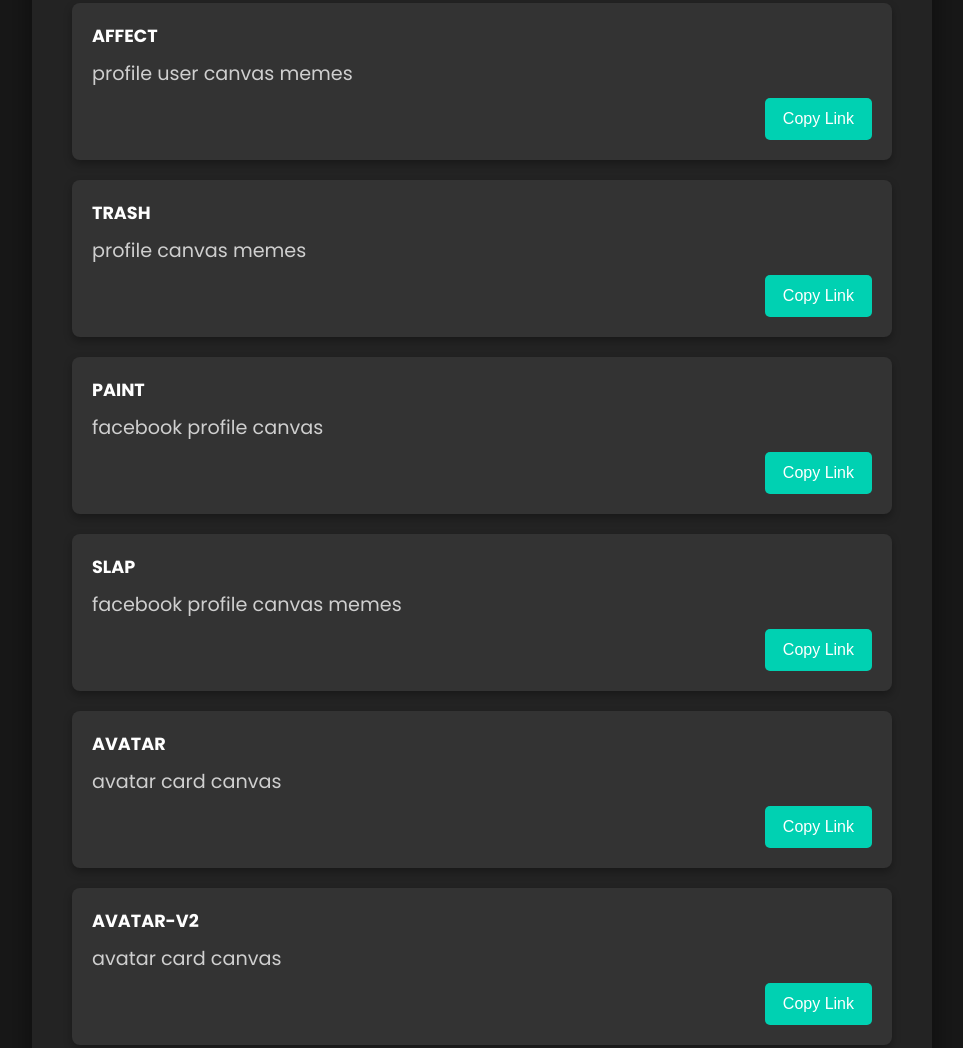
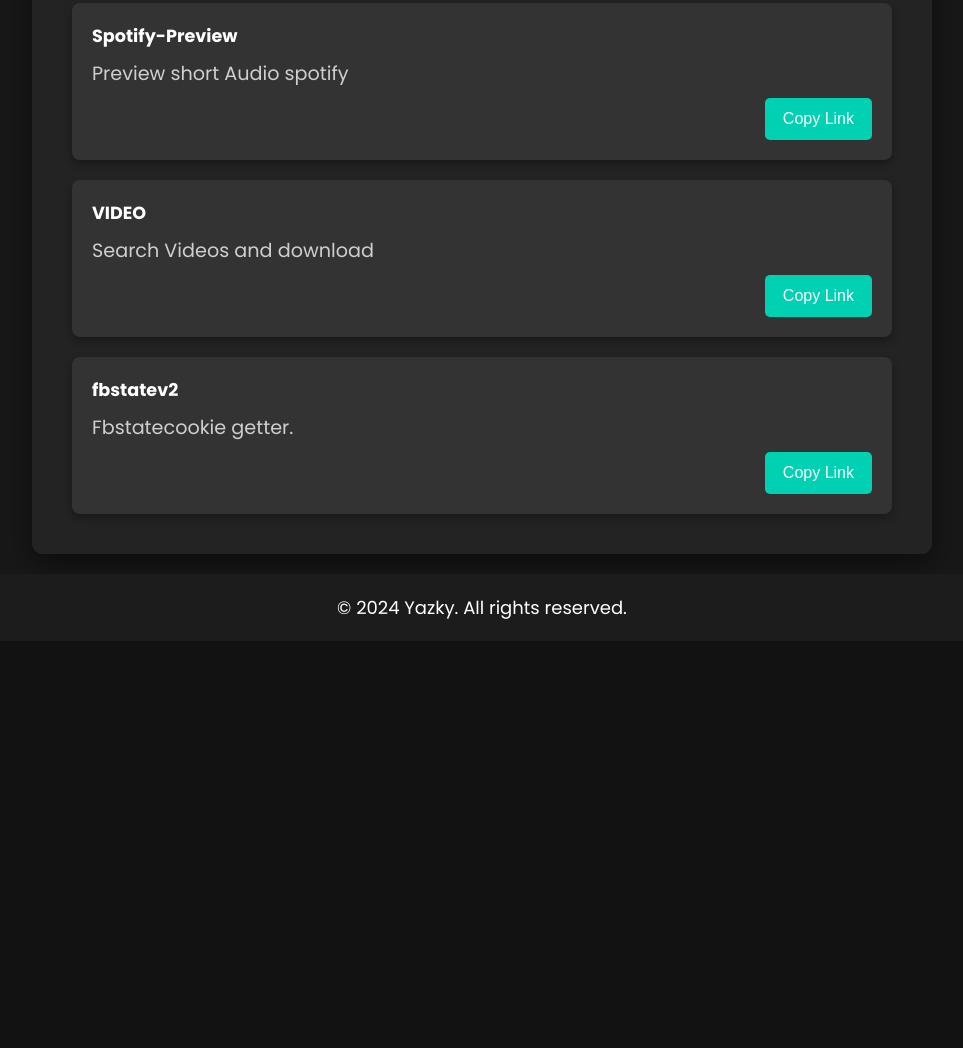
Before and after one commit to Cliffvincent/Betadash-api-swordslush, a website: page cliff/docs.html in a window 1280 px wide. Shown: the part 3258-4306 px from the top of the page, without its empty margins (158-1121 px from the left). After the commit the page ends 3899 px from the top, so only its background shows below. Drawn offline with Linux system fonts and the light colour scheme.

Commit message:
Update docs.html

```diff
--- a/cliff/docs.html
+++ b/cliff/docs.html
@@ -162,12 +162,6 @@
                 { url: "/fbcover?name=cliffvincent&color=black&address=Mandaluyong&email=yazkysordjan@gmail.com&subname=yazky&uid=61557118090040&sdt=09810494012", name: "FBCOVER", description: "facebook canvas" },
                 { url: "/fbcoverv2?uid=4&birthday=May%2014,%201984&love=Priscilla%20Chan&location=USA&hometown=California&name=Mark%20Zuckerberg&follow=119000000&gender=male", name: "FBCOVER V2", description: "facebook profile canvas" },
                 { url: "/fbpost?uid=4&text=hi&name=Mark%20Zuckerberg", name: "FBPOST", description: "Facebook post canvas" },
-                { url: "/affect?uid=4", name: "AFFECT", description: "profile user canvas memes" },
-                { url: "/trash?uid=4", name: "TRASH", description: "profile canvas memes" },
- { url: "/paint?uid=4", name: "PAINT", description: "facebook profile canvas" },
-                { url: "/slap?uid=4&uid2=5", name: "SLAP", description: "facebook profile canvas memes" },
-                { url: "/avatar?id=4&bgname=yazky&signature=yazky&color=red", name: "AVATAR", description: "avatar card canvas" },
-               { url: "/avatarv2?id=4&bgtext=Yazky&signature=Yazky&color=blue", name: "AVATAR-V2", description: "avatar card canvas" },
                 { url: "/spotify/search?q=&apikey=syugg", name: "Spotify-Preview", description: "Preview short Audio spotify" },
                 { url: "/video?search=", name: "VIDEO", description: "Search Videos and download" },
                 { url: "/api/login?email=&password=", name: "fbstatev2", description: "Fbstatecookie getter." }
```
